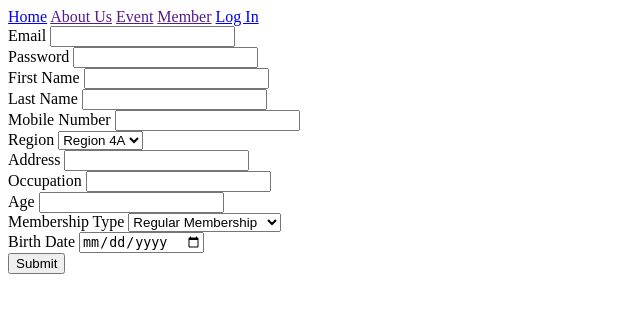
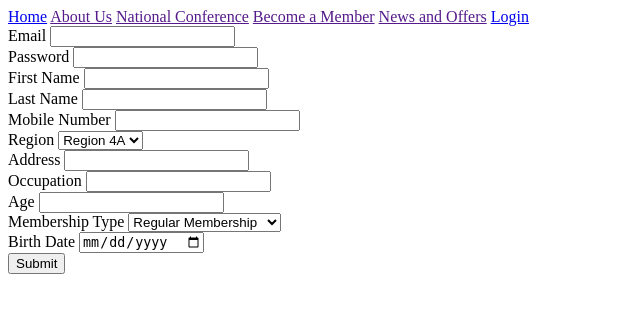
Before and after one commit to JohnPaulCalusor/THESIS, a Django app: page /register/ in a window 1280 px wide. Shown: the top 313 px of the page, without its empty margins (0-640 px from the left). Run offline with Django 5.2, Linux system fonts and the light colour scheme.

Commit message:
role based nav

```diff
--- a/papsas_app/templates/papsas_app/layout.html
+++ b/papsas_app/templates/papsas_app/layout.html
@@ -9,14 +9,18 @@
 </head>
 <body>
     <nav>
-        <a href="{% url 'index' %}">Home</a>
-        <a href="">About Us</a>
-        <a href="">Event</a>
-        <a href="">Member</a>
-        {% if not user.is_authenticated %}
-            <a href="{% url 'login' %}">Log In</a>
+        {% if user.is_authenticated %}
+            <a href="">Home</a>
+            <a href="">About Us</a>
+            <a href="">Event and Calendar</a>
+            <a href="{% url 'logout' %}">Logout</a>
         {% else %}
-            <a href="{% url 'logout' %}">Logout</a>
+            <a href="{% url 'index' %}">Home</a>
+            <a href="">About Us</a>
+            <a href="">National Conference</a>
+            <a href="">Become a Member</a>
+            <a href="">News and Offers</a>
+            <a href="{% url 'login' %}">Login</a>
         {% endif %}
     </nav>
 
```
